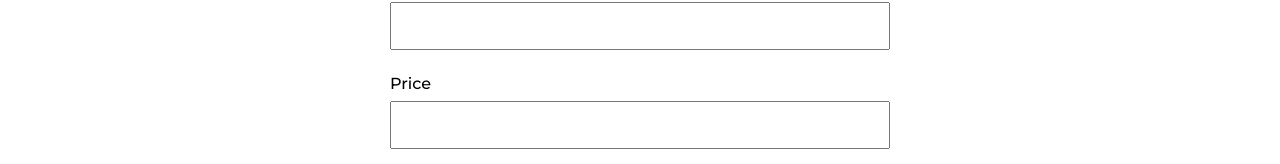
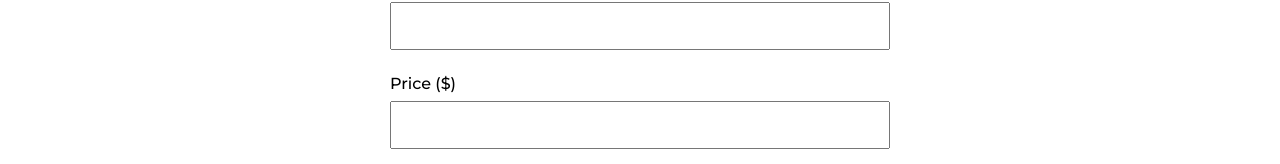
Before and after one commit to CH4R4F/scandiweb-test-frontend, a React (Create React App) app: page /add-product in a window 1280 px wide. Shown: the part 297-461 px from the top of the page. Built offline with nearby package versions, Linux system fonts and the light colour scheme.

Commit message:
add currency label price

```diff
--- a/src/components/AddForm/AddForm.js
+++ b/src/components/AddForm/AddForm.js
@@ -95,7 +95,7 @@ const AddForm = () => {
       />
       <Input
         error={errors.price}
-        label="Price"
+        label="Price ($)"
         type="number"
         id="price"
         value={data.price}
```
